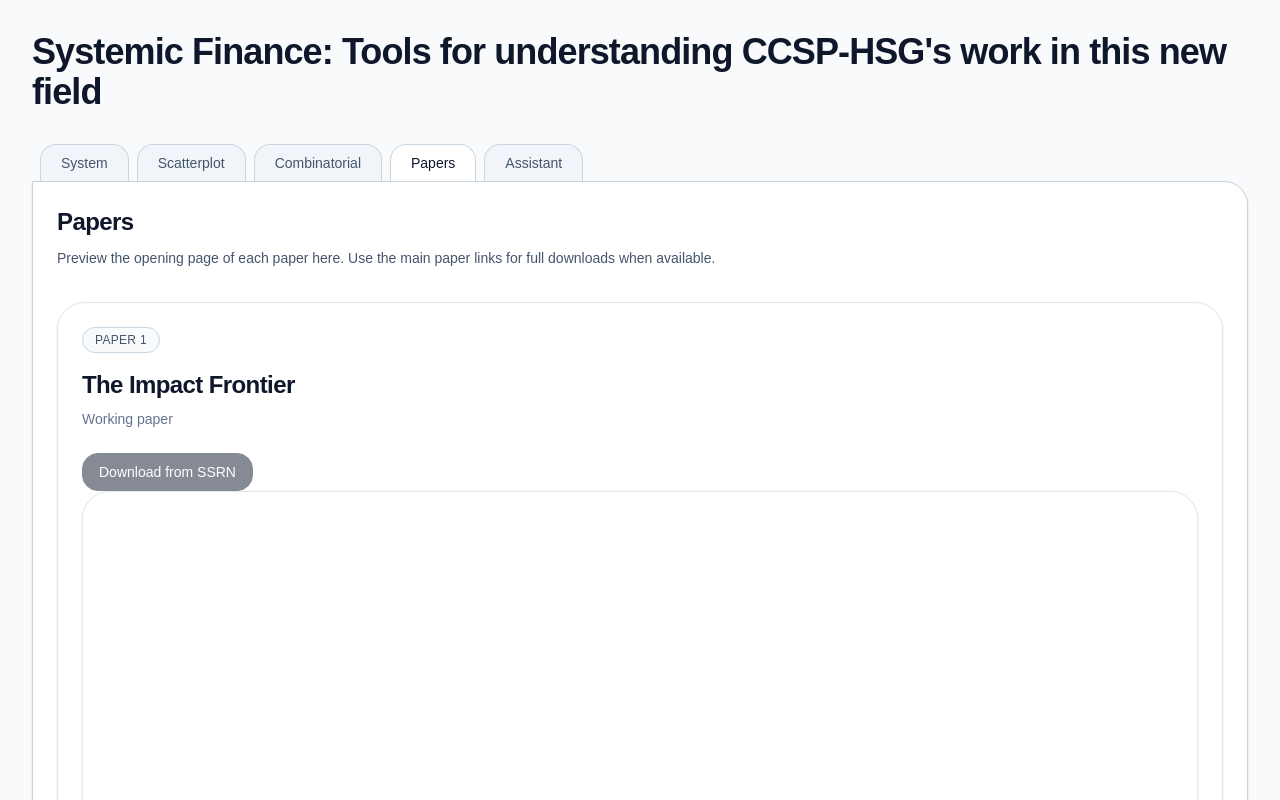
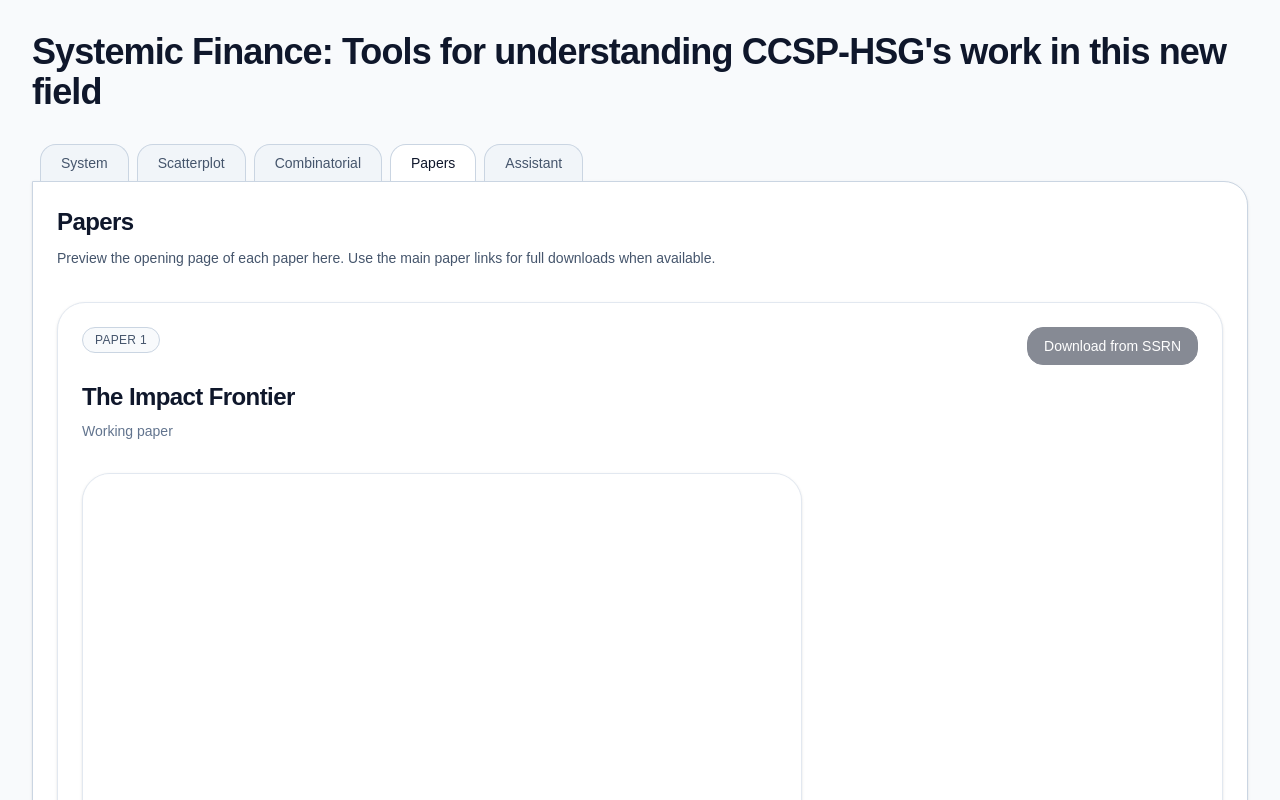
Before and after one commit to jh-tpp/visuals, a Next.js app: page / in a window 1280 px wide. Both pictures are taken after a click on the button "Papers". Shown: the top 800 px of the page. Built offline with nearby package versions, Linux system fonts and the light colour scheme.

Commit message:
Refactor PaperCard layout and improve styling

```diff
--- a/components/PapersPanel.jsx
+++ b/components/PapersPanel.jsx
@@ -65,7 +65,7 @@ function PdfPreview({ title, previewUrl }) {
   const pdfSrc = `${previewUrl}#toolbar=0&navpanes=0&scrollbar=0&view=FitH`;
 
   return (
-    <div className="overflow-hidden rounded-[28px] border border-slate-200 bg-slate-100 shadow-sm">
+    <div className="overflow-hidden rounded-[28px] border border-slate-200 bg-slate-100 shadow-sm max-w-[720px]">
       <div className="aspect-[3/4] w-full bg-white">
         <object data={pdfSrc} type="application/pdf" className="h-full w-full">
           <div className="flex h-full items-center justify-center p-6 text-center text-sm text-slate-600">
@@ -91,36 +91,34 @@ function PaperCard({
   label,
   title,
   status,
-  description,
   previewUrl,
   primaryLabel,
   primaryHref,
-  secondaryLabel,
-  secondaryHref,
 }) {
   return (
     <section className="grid gap-6">
-      <div className="flex flex-col justify-between rounded-[28px] border border-slate-200 bg-white p-6 shadow-sm">
-        <div className="space-y-4">
+      <div className="rounded-[28px] border border-slate-200 bg-white p-6 shadow-sm">
+        <div className="flex items-start justify-between gap-4">
           <div className="inline-flex w-fit items-center rounded-full border border-slate-300 bg-slate-50 px-3 py-1 text-xs font-medium uppercase tracking-wide text-slate-600">
             {label}
           </div>
 
-          <div className="space-y-2">
-            <h3 className="text-2xl font-semibold tracking-tight text-slate-900">
-              {title}
-            </h3>
-            <p className="text-sm font-medium text-slate-500">{status}</p>
-          </div>
-
-          <div className="mt-6 flex flex-wrap gap-3">
+          <div className="shrink-0">
             <ActionLink href={primaryHref}>{primaryLabel}</ActionLink>
           </div>
         </div>
 
-        <PdfPreview title={title} previewUrl={previewUrl} />
+        <div className="mt-4 space-y-2">
+          <h3 className="text-2xl font-semibold tracking-tight text-slate-900">
+            {title}
+          </h3>
+          <p className="text-sm font-medium text-slate-500">{status}</p>
+        </div>
+
+        <div className="mt-8">
+          <PdfPreview title={title} previewUrl={previewUrl} />
+        </div>
       </div>
-
     </section>
   );
 }
```
